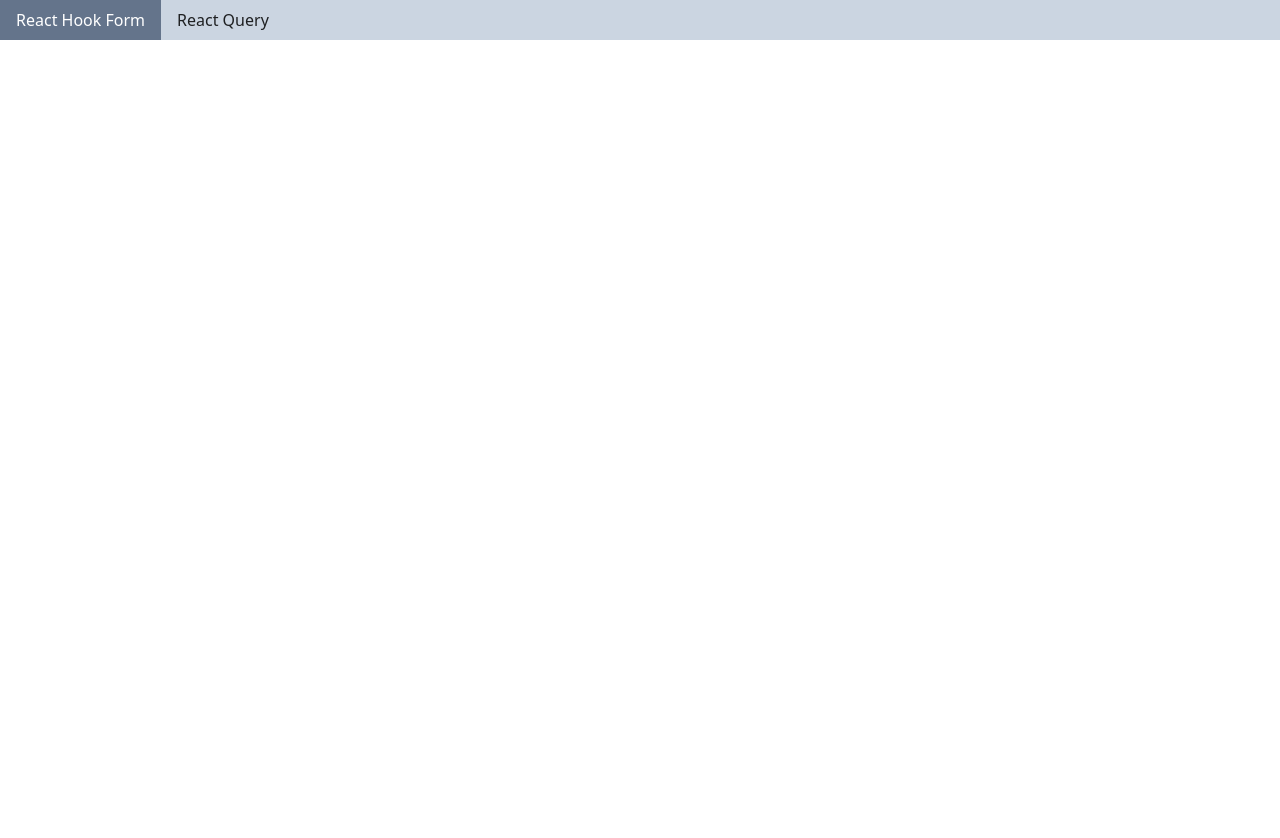
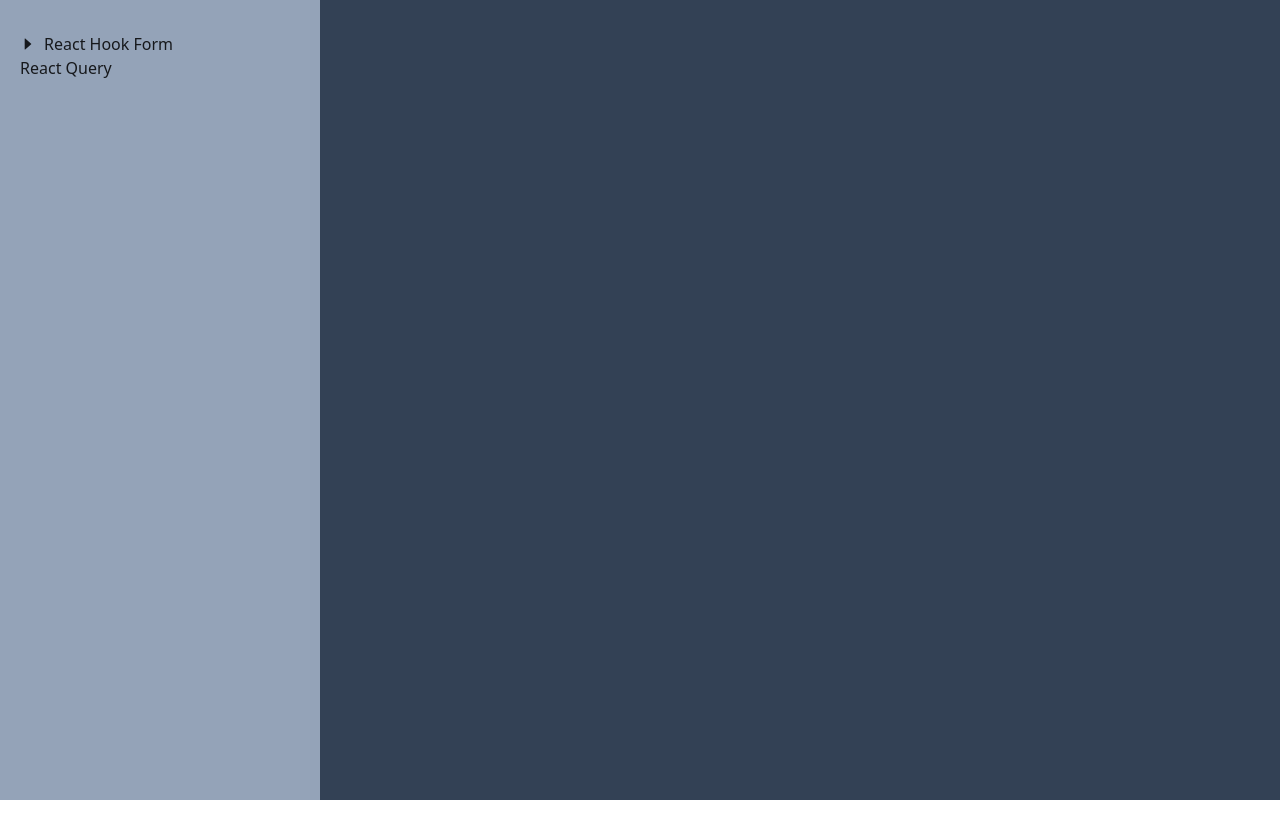
Before and after one commit to lathieuhuan/react-archive, a React (Vite) app: page / in a window 1280 px wide. Shown: the top 838 px of the page. After the commit the page ends 800 px from the top, so only its background shows below. Built offline with nearby package versions, Linux system fonts and the light colour scheme.

Commit message:
making sidebar on Home

```diff
--- a/src/App.tsx
+++ b/src/App.tsx
@@ -1,28 +1,20 @@
 import "antd/dist/antd.css";
 import { useEffect } from "react";
+import { BrowserRouter, Route, Routes } from "react-router-dom";
+import { notification } from "antd";
+import { CloseCircleOutlined } from "@ant-design/icons";
 
-import { CloseCircleOutlined } from "@ant-design/icons";
-import { notification } from "antd";
-import classNames from "classnames";
-
-import {
-  BrowserRouter,
-  NavLink,
-  Outlet,
-  Route,
-  Routes,
-} from "react-router-dom";
+import Home from "./Home";
 import { routes } from "./routes";
-
-const closeIconStyles =
-  "text-xl hover:scale-125 hover:text-red-500 relative -top-2 -right-2";
 
 function App() {
   useEffect(() => {
     notification.config({
       placement: "top",
       maxCount: 5,
-      closeIcon: <CloseCircleOutlined className={closeIconStyles} />,
+      closeIcon: (
+        <CloseCircleOutlined className="text-xl hover:scale-125 hover:text-red-500 relative -right-2" />
+      ),
     });
   }, []);
 
@@ -48,32 +40,3 @@ function App() {
 }
 
 export default App;
-
-function Home() {
-  return (
-    <div>
-      <nav className="fixed top-0 left-0 right-0">
-        <ul className="flex bg-slate-300">
-          {routes.map((route, i) => {
-            return (
-              <li key={i}>
-                <NavLink
-                  to={route.path}
-                  className={classNames(
-                    "px-4 py-2 inline-block transition-all duration-150",
-                    "hover:bg-slate-500 hover:text-white nav-link"
-                  )}
-                >
-                  {route.title}
-                </NavLink>
-              </li>
-            );
-          })}
-        </ul>
-      </nav>
-      <div className="mt-12">
-        <Outlet />
-      </div>
-    </div>
-  );
-}
--- /dev/null
+++ b/src/Home/BodhiTree.tsx
@@ -0,0 +1,60 @@
+import { CaretRightOutlined } from "@ant-design/icons";
+import { memo, useEffect, useRef } from "react";
+import { branches, IBranch } from "../routes";
+import { countChildBranches, toggleCluster } from "./utils";
+
+function Branch({ name, path, branches }: Partial<IBranch>): JSX.Element {
+  const clusterId = `bodhi-branch-${path || ""}`;
+  const childBranches = useRef(0);
+
+  useEffect(() => {
+    if (branches) {
+      childBranches.current = countChildBranches(branches);
+    }
+  }, []);
+
+  return (
+    <>
+      {name && path && (
+        <p onClick={() => toggleCluster(clusterId, childBranches.current)}>
+          {branches && (
+            <CaretRightOutlined
+              id={clusterId + "-caret"}
+              className="mr-2 transition-all duration-300"
+            />
+          )}
+          {name}
+        </p>
+      )}
+      {branches && <Cluster clusterId={clusterId} branches={branches} />}
+    </>
+  );
+}
+
+interface ClusterProps {
+  growing?: boolean;
+  branches: IBranch[];
+  clusterId: string;
+}
+
+function Cluster(props: ClusterProps) {
+  return (
+    <div
+      id={props.clusterId + "-wrapper"}
+      className="pl-3 overflow-hidden transition-all duration-300"
+      style={{ height: props.growing ? "auto" : 0 }}
+    >
+      <div id={props.clusterId}>
+        {props.branches.map((branch, i) => {
+          return <Branch key={i} {...branch} />;
+        })}
+      </div>
+    </div>
+  );
+}
+
+const BodhiTree = memo(() => (
+  <Cluster clusterId="bodhi-root" growing branches={branches} />
+));
+
+export default BodhiTree;
--- /dev/null
+++ b/src/Home/index.tsx
@@ -0,0 +1,40 @@
+import { CaretRightOutlined } from "@ant-design/icons";
+import classNames from "classnames";
+import { ReactNode, useMemo, useState } from "react";
+import { NavLink, Outlet } from "react-router-dom";
+import { IBranch, routes } from "../routes";
+import BodhiTree from "./BodhiTree";
+
+export default function Home() {
+
+  return (
+    <div className="min-h-screen flex">
+      <div className="w-80 px-2 py-8 bg-slate-400">
+        <BodhiTree />
+      </div>
+      <div className="grow bg-slate-700"></div>
+      {/* <nav className="fixed top-0 left-0 right-0">
+        <ul className="flex bg-slate-300">
+          {routes.map((route, i) => {
+            return (
+              <li key={i}>
+                <NavLink
+                  to={route.path}
+                  className={classNames(
+                    "px-4 py-2 inline-block transition-all duration-150",
+                    "hover:bg-slate-500 hover:text-white nav-link"
+                  )}
+                >
+                  {route.title}
+                </NavLink>
+              </li>
+            );
+          })}
+        </ul>
+      </nav>
+      <div className="pt-12">
+        <Outlet />
+      </div> */}
+    </div>
+  );
+}
--- /dev/null
+++ b/src/Home/utils.ts
@@ -0,0 +1,32 @@
+import { IBranch } from "../routes";
+
+export function elmtById<T extends HTMLElement>(id: string): T {
+  return document.getElementById(id)! as T;
+}
+
+export function countChildBranches(branches: IBranch[]) {
+  let result = branches.length;
+  for (const branch of branches) {
+    if (branch.branches) {
+      result += countChildBranches(branch.branches);
+    }
+  }
+  return result;
+}
+
+const HEIGHT = 24;
+
+export function toggleCluster(clusterId: string, numOfChildBranches: number) {
+  // const cluster = elmtById<HTMLDivElement>(clusterId);
+  const clusterWrapper = elmtById<HTMLDivElement>(clusterId + "-wrapper");
+  const caret = elmtById<HTMLSpanElement>(clusterId + "-caret");
+
+  if (clusterWrapper.classList.contains("growing")) {
+    clusterWrapper.style.height = "0px";
+    caret.style.transform = "rotate(0)";
+  } else {
+    clusterWrapper.style.height = `${numOfChildBranches * HEIGHT}px`;
+    caret.style.transform = "rotate(90deg)";
+  }
+  clusterWrapper.classList.toggle("growing");
+}
--- a/src/index.css
+++ b/src/index.css
@@ -17,3 +17,20 @@ body {
 svg {
   @apply !block;
 }
+
+body::-webkit-scrollbar {
+  width: 18px;
+  height: 18px;
+}
+body::-webkit-scrollbar-thumb {
+  background-color: #969291;
+  border-radius: 100px;
+  border: 4px solid transparent;
+  background-clip: content-box;
+}
+body::-webkit-scrollbar-thumb:hover {
+  background-color: #807876;
+}
+body::-webkit-scrollbar-track {
+  background-color: transparent;
+}
--- a/src/routes.tsx
+++ b/src/routes.tsx
@@ -26,3 +26,36 @@ export const routes: Array<Route> = [
     ),
   },
 ];
+
+export interface IBranch {
+  name: string;
+  path: string;
+  branches?: IBranch[];
+}
+
+export const branches: IBranch[] = [
+  {
+    name: "React Hook Form",
+    path: "react-hook-form",
+    branches: [
+      {
+        name: "Basic",
+        path: "basic",
+        branches: [
+          {
+            name: "Plain Values with Register Options",
+            path: "plain-values-with-register-options"
+          },
+          {
+            name: "Nested Values with Yup Validation",
+            path: "nested-values-with-yup-validation"
+          }
+        ]
+      }
+    ]
+  },
+  {
+    name: "React Query",
+    path: "react-query",
+  },
+];
--- a/src/utils/index.tsx
+++ b/src/utils/index.tsx
@@ -23,5 +23,8 @@ export const showNotify = ({
       </p>
     ),
     duration,
+    style: {
+      borderRadius: "0.5rem",
+    },
   });
 };
```
